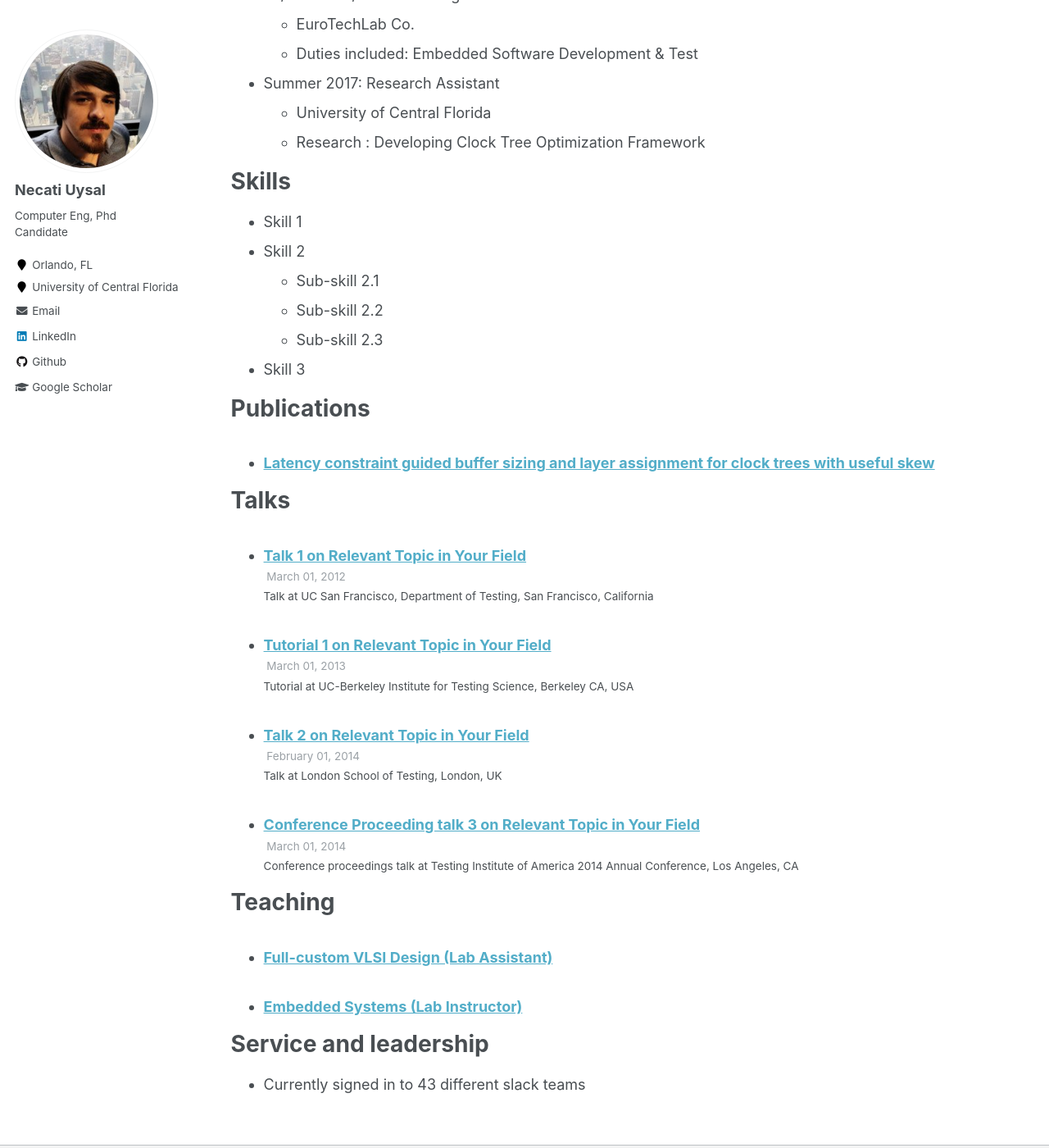
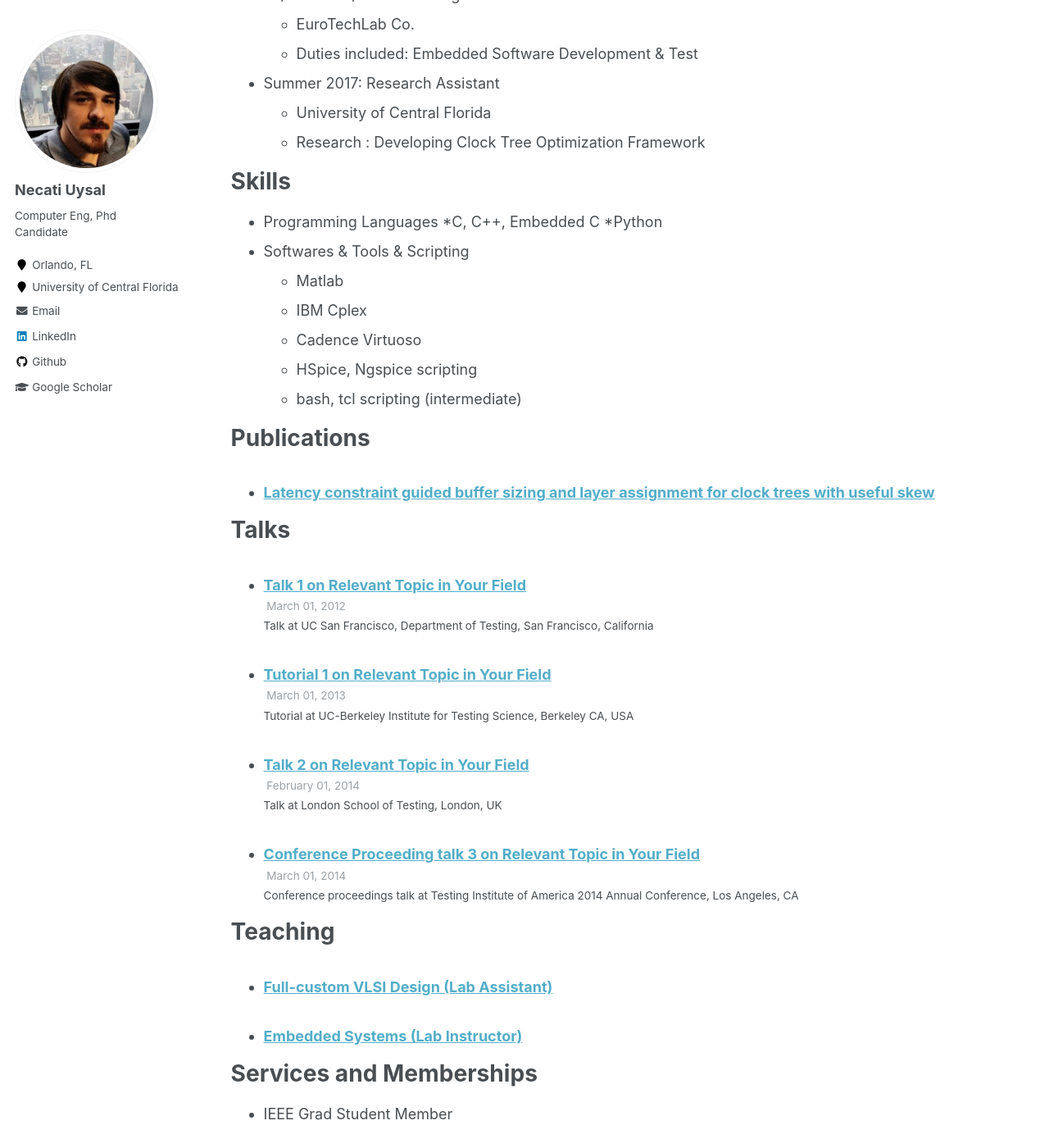
Before and after one commit to MrNjT/mrnjt.github.io, a Jekyll site: the page built from _pages/cv.md, in a window 1280 px wide and 1400 px high, scrolled down 401 px. Shown: the whole window at 82% size. Built offline with Jekyll 4.4.1, drawn with Linux system fonts in a browser that asks for light colours.

Commit message:
Update cv.md

```diff
--- a/_pages/cv.md
+++ b/_pages/cv.md
@@ -27,12 +27,16 @@ Work experience
 
 Skills
 ======
-* Skill 1
-* Skill 2
-  * Sub-skill 2.1
-  * Sub-skill 2.2
-  * Sub-skill 2.3
-* Skill 3
+* Programming Languages
+  *C, C++, Embedded C
+  *Python
+* Softwares & Tools & Scripting
+  * Matlab
+  * IBM Cplex
+  * Cadence Virtuoso
+  * HSpice, Ngspice scripting
+  * bash, tcl scripting (intermediate)
+
 
 Publications
 ======
@@ -52,6 +56,6 @@ Teaching
     {% include archive-single-cv.html %}
   {% endfor %}</ul>
 
-Service and leadership
+Services and Memberships
 ======
-* Currently signed in to 43 different slack teams
+* IEEE Grad Student Member
```
